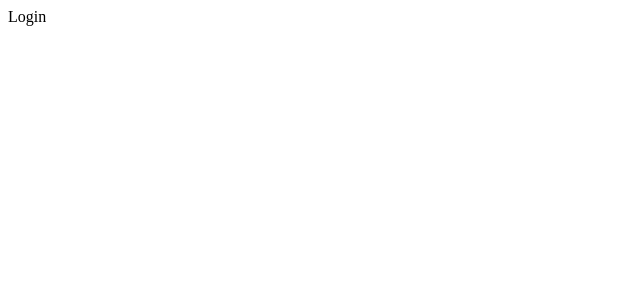
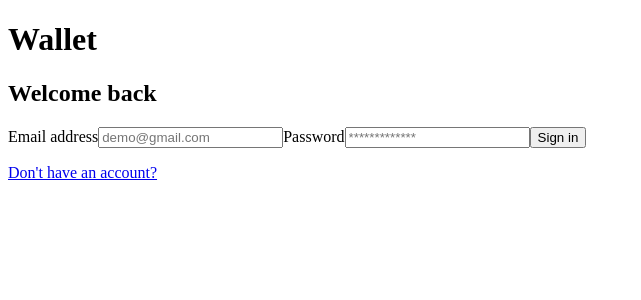
Before and after one commit to tineo-project-wallet/frontend, a React (Vite) app: page /login in a window 1280 px wide. Shown: the top 300 px of the page, without its empty margins (0-641 px from the left). Built offline with nearby package versions, Linux system fonts and the light colour scheme.

Commit message:
feat: add login component structure

```diff
--- a/src/pages/Login.jsx
+++ b/src/pages/Login.jsx
@@ -1,7 +1,44 @@
+import { Link } from "react-router-dom";
+import { basicRouteList } from "../routes/routeList";
+
 function Login() {
   return (
-    <div>Login</div>
-  )
+    <>
+      <h1>Wallet</h1>
+
+      <h2>Welcome back</h2>
+
+      <form method="post">
+        <label htmlFor="email">
+          Email address
+          <input
+            type="text"
+            id="email"
+            name="email"
+            placeholder="demo@gmail.com"
+            required
+          />
+        </label>
+
+        <label htmlFor="password">
+          Password
+          <input
+            type="password"
+            id="password"
+            name="password"
+            placeholder="*************"
+            required
+          />
+        </label>
+
+        <button type="submit">Sign in</button>
+      </form>
+
+      <p>
+        <Link to={basicRouteList.register}>Don&apos;t have an account?</Link>
+      </p>
+    </>
+  );
 }
 
-export default Login
+export default Login;
```
